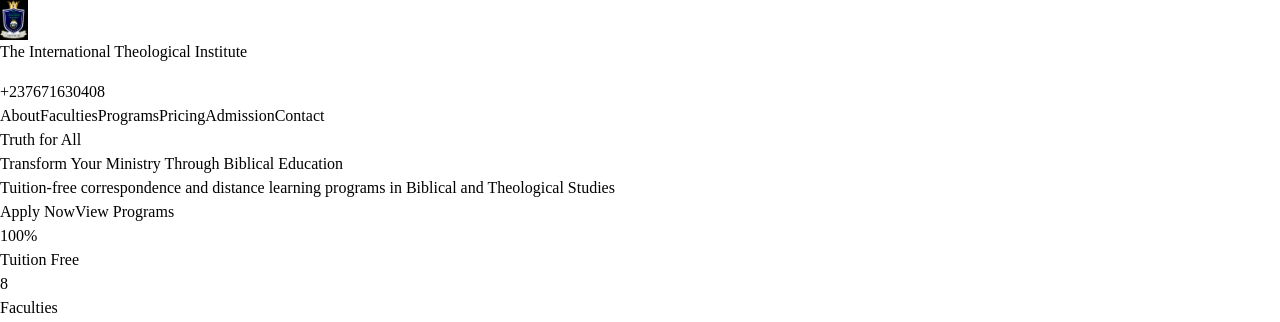
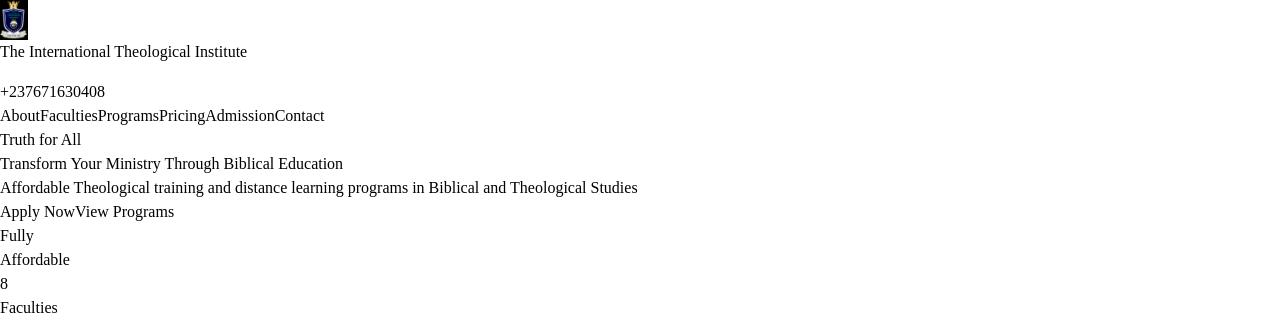
Before and after one commit to Apie237/titi-programs, a React (Vite) app: page / in a window 1280 px wide. Shown: the top 322 px of the page. Built offline with nearby package versions, Linux system fonts and the light colour scheme.

Commit message:
hero updated

```diff
--- a/src/components/Hero.jsx
+++ b/src/components/Hero.jsx
@@ -27,7 +27,7 @@
 
         {/* Subtitle */}
         <p className="text-xl mb-8 opacity-90 max-w-2xl mx-auto">
-          Tuition-free correspondence and distance learning programs in Biblical and Theological Studies
+          Affordable Theological training and distance learning programs in Biblical and Theological Studies
         </p>
 
         {/* CTA Buttons */}
@@ -49,8 +49,8 @@
         {/* Key Features */}
         <div className="grid grid-cols-2 md:grid-cols-4 gap-6 text-center">
           <div>
-            <div className="text-2xl font-bold">100%</div>
-            <div className="text-sm opacity-80">Tuition Free</div>
+            <div className="text-2xl font-bold">Fully</div>
+            <div className="text-sm opacity-80">Affordable</div>
           </div>
           <div>
             <div className="text-2xl font-bold">8</div>
```
